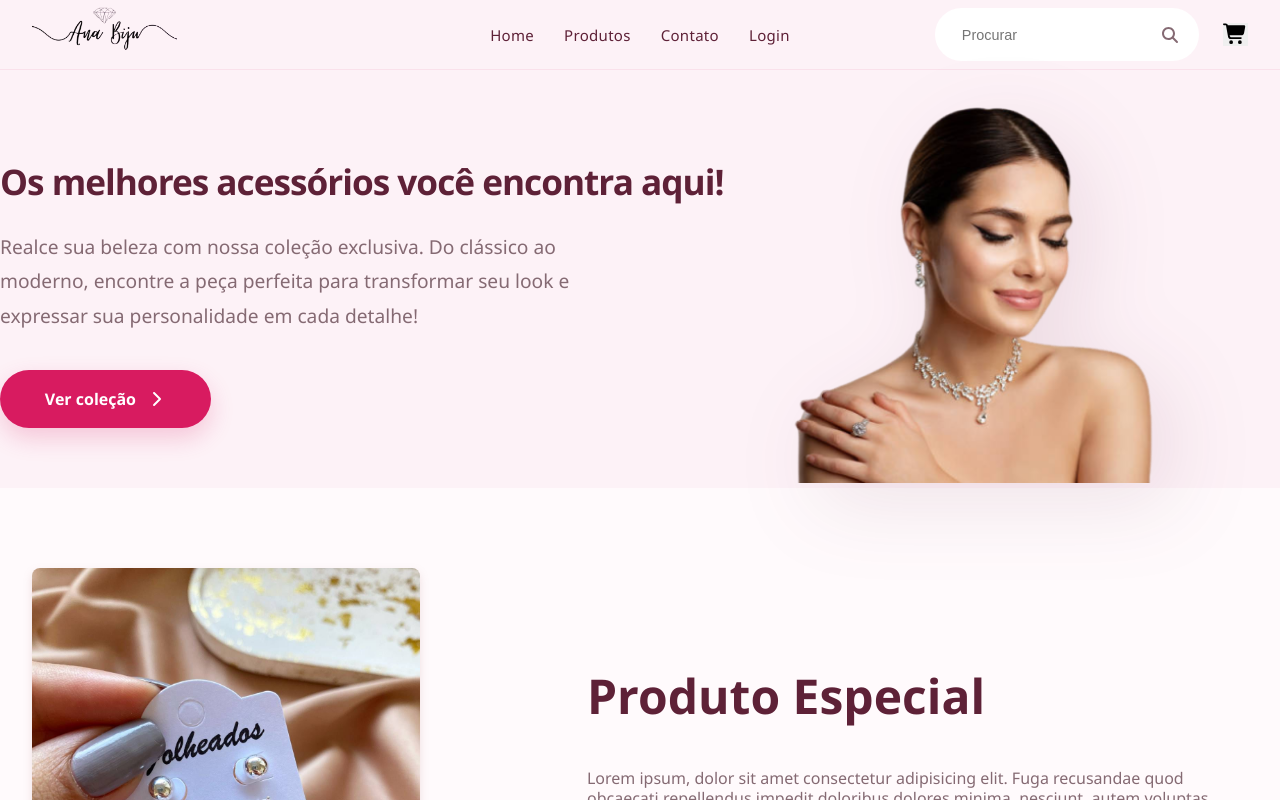
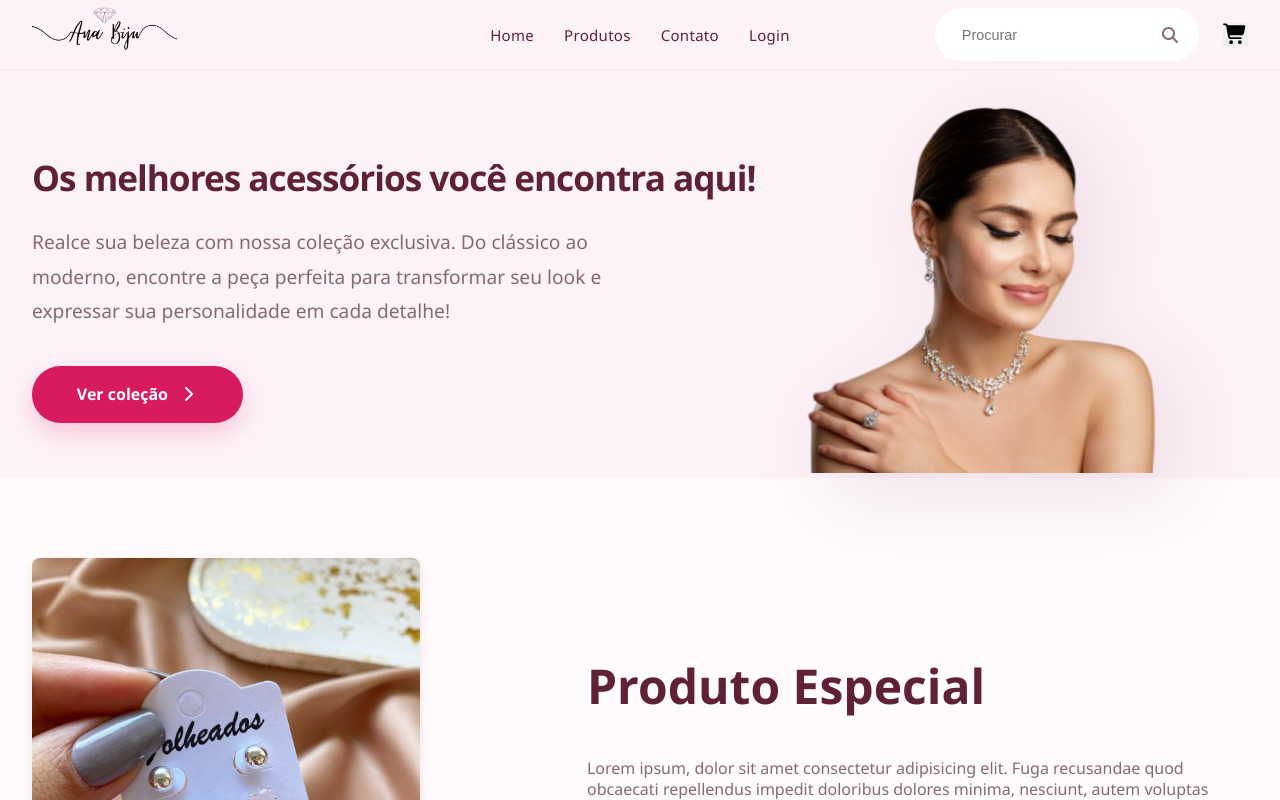
Before and after one commit to joaotabosa3599/anabijus-ecommerce, a React (Vite) app: page / in a window 1280 px wide. Shown: the top 800 px of the page. Built offline with nearby package versions, Linux system fonts and the light colour scheme.

Commit message:
Banner resolution fix

```diff
--- a/src/App.css
+++ b/src/App.css
@@ -144,7 +144,7 @@
 
   header .inner-content {
     grid-template-columns: 1.2fr 0.8fr;
-    margin: 0;
+    padding-left: 2rem;
   }
 
   header .left-side h2 {
```
